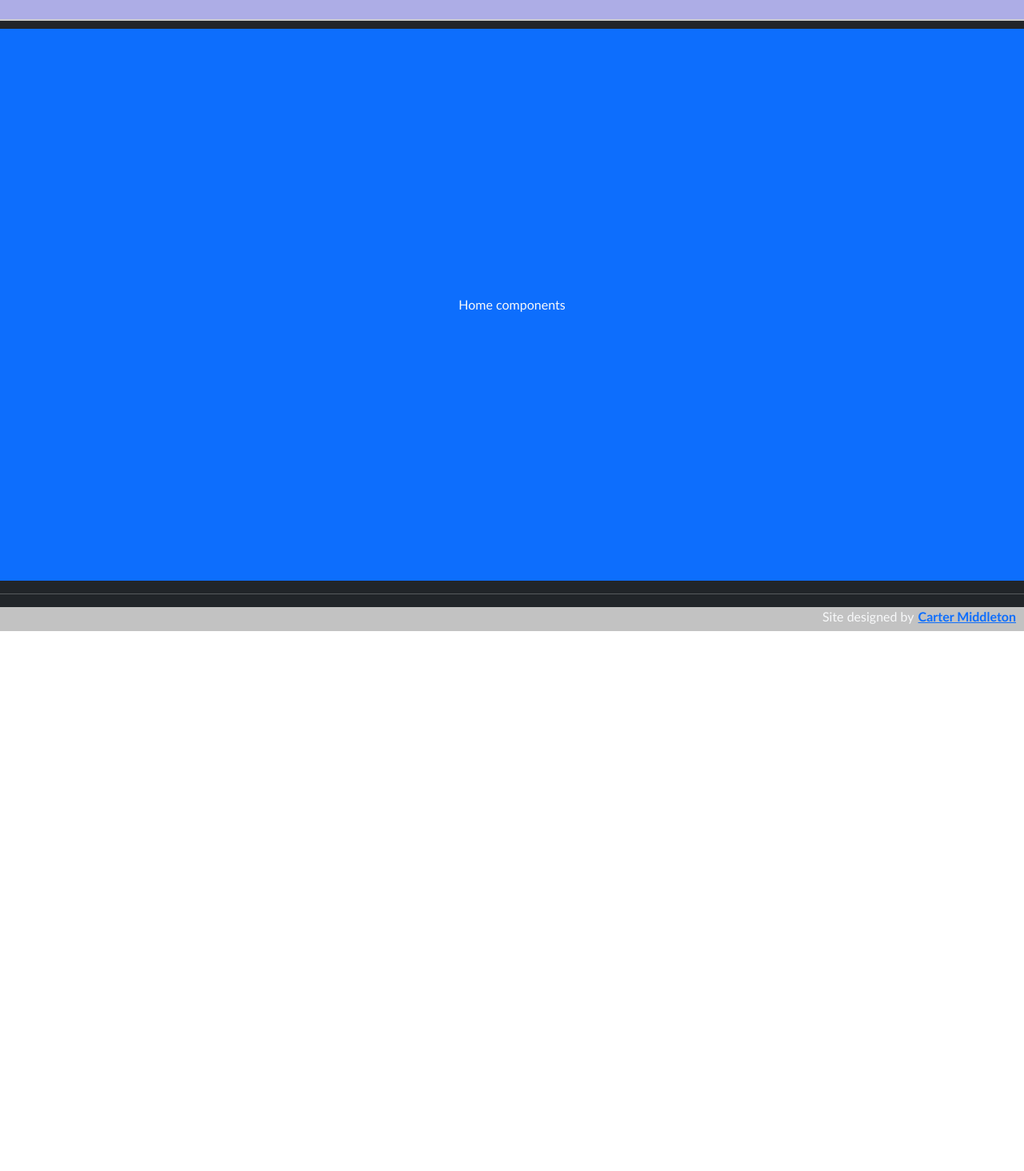
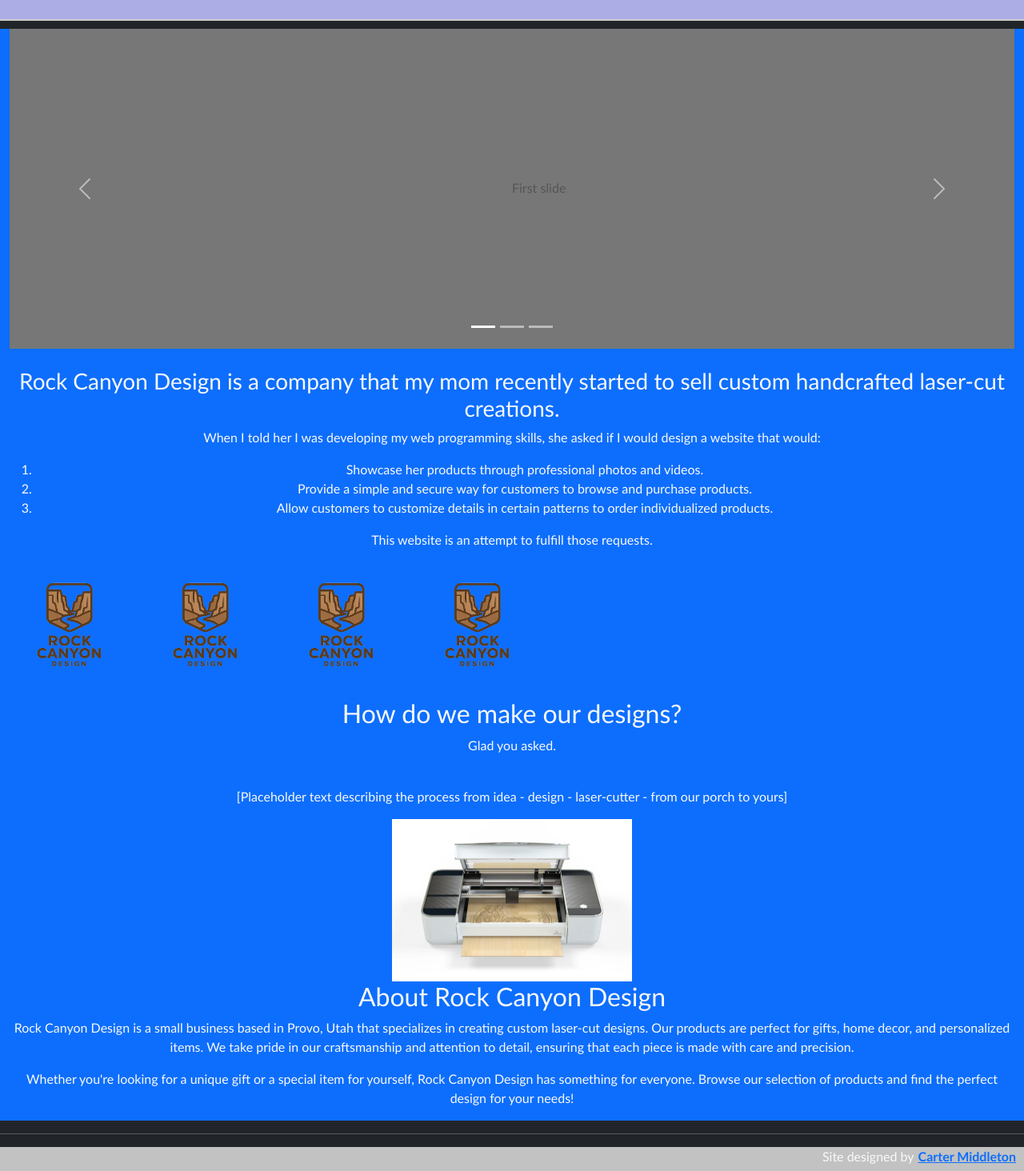
Before and after one commit to Cartermidd/startup, a React (Vite) app: page / in a window 1280 px wide. Shown: the part 291-1755 px from the top of the page at 80% size. Before the commit the page ends 1080 px from the top, so only its background shows below. Built offline with nearby package versions, Linux system fonts and the light colour scheme.

Commit message:
home.jsx done

```diff
--- a/src/home/home.jsx
+++ b/src/home/home.jsx
@@ -4,7 +4,95 @@ import React from 'react';
 export function Home() {
     return (
         <main className='container-fluid bg-primary text-center'>
-            <div>Home components</div>
-        </main>
+            <div>
+        <div className="bd-example">
+        <div id="carouselExampleIndicators" className="carousel slide" data-bs-ride="carousel">
+            <div className="carousel-indicators">
+                <button type="button" data-bs-target="#carouselExampleIndicators" data-bs-slide-to="0" className="active" aria-current="true" aria-label="Slide 1"></button>
+                <button type="button" data-bs-target="#carouselExampleIndicators" data-bs-slide-to="1" aria-label="Slide 2"></button>
+                <button type="button" data-bs-target="#carouselExampleIndicators" data-bs-slide-to="2" aria-label="Slide 3"></button>
+            </div>
+        <div className="carousel-inner">
+          <div className="carousel-item active">
+            <svg className="bd-placeholder-img bd-placeholder-img-lg d-block w-100" width="800" height="400" xmlns="http://www.w3.org/2000/svg" role="img" aria-label="Placeholder: First slide" preserveAspectRatio="xMidYMid slice" focusable="false">
+              <title>Placeholder</title>
+              <rect width="100%" height="100%" fill="#777"></rect><text x="50%" y="50%" fill="#555" dy=".3em">First slide</text>
+            </svg>
+          </div>
+
+          <div className="carousel-item">
+            <svg className="bd-placeholder-img bd-placeholder-img-lg d-block w-100" width="800" height="400" xmlns="http://www.w3.org/2000/svg" role="img" aria-label="Placeholder: Second slide" preserveAspectRatio="xMidYMid slice" focusable="false">
+              <title>Placeholder</title>
+              <rect width="100%" height="100%" fill="#666"></rect><text x="50%" y="50%" fill="#444" dy=".3em">Second slide</text>
+            </svg>
+          </div>
+
+          <div className="carousel-item">
+            <svg className="bd-placeholder-img bd-placeholder-img-lg d-block w-100" width="800" height="400" xmlns="http://www.w3.org/2000/svg" role="img" aria-label="Placeholder: Third slide" preserveAspectRatio="xMidYMid slice" focusable="false">
+              <title>Placeholder</title>
+              <rect width="100%" height="100%" fill="#555"></rect><text x="50%" y="50%" fill="#333" dy=".3em">Third slide</text>
+            </svg>
+          </div>
+        </div>
+        <button className="carousel-control-prev" type="button" data-bs-target="#carouselExampleIndicators" data-bs-slide="prev">
+          <span className="carousel-control-prev-icon" aria-hidden="true"></span>
+          <span className="visually-hidden">Previous</span>
+        </button>
+        <button className="carousel-control-next" type="button" data-bs-target="#carouselExampleIndicators" data-bs-slide="next">
+          <span className="carousel-control-next-icon" aria-hidden="true"></span>
+          <span className="visually-hidden">Next</span>
+        </button>
+      </div>
+    </div>
+
+    <br></br>
+      <h3>
+        Rock Canyon Design is a company that my mom recently started to sell custom handcrafted laser-cut creations.
+      </h3>
+
+      <p>
+        When I told her I was developing my web programming skills, she asked if I would design a website that would:
+      </p>
+        <ol>
+          <li>Showcase her products through professional photos and videos.</li>
+          <li>Provide a simple and secure way for customers to browse and purchase products.</li>
+          <li>Allow customers to customize details in certain patterns to order individualized products.</li>
+        </ol>
+
+      <p>
+        This website is an attempt to fulfill those requests.
+      </p>
+
+      <div id="products-nav" className="nav-bar">
+        <a href=""><img width="150px" src="/rockcanyon_design.png" alt="Placeholder" /></a>
+        <a href=""><img width="150px" src="/rockcanyon_design.png" alt="Placeholder" /></a>
+        <a href=""><img width="150px" src="/rockcanyon_design.png" alt="Placeholder" /></a>
+        <a href=""><img width="150px" src="/rockcanyon_design.png" alt="Placeholder" /></a>
+      </div>
+
+
+      <div id="our-story">
+        <h2>How do we make our designs?</h2>
+        <p>Glad you asked.</p><br />
+        <p>[Placeholder text describing the process from idea - design - laser-cutter - from our porch to yours]</p>
+        <div>
+            <img width="300px" src="laser-cutter-glowforge.webp" alt="Placeholder" />
+        </div>
+      </div>
+
+
+
+      <div id="about" className="text-box">
+        <h2>About Rock Canyon Design</h2>
+        <p>
+          Rock Canyon Design is a small business based in Provo, Utah that specializes in creating custom laser-cut designs. Our products are perfect for gifts, home decor, and personalized items. We take pride in our craftsmanship and attention to detail, ensuring that each piece is made with care and precision.
+        </p>
+        <p>
+          Whether you're looking for a unique gift or a special item for yourself, Rock Canyon Design has something for everyone. Browse our selection of products and find the perfect design for your needs!
+        </p>
+      </div>
+
+    </div>
+    </main>
     )
 }
```
